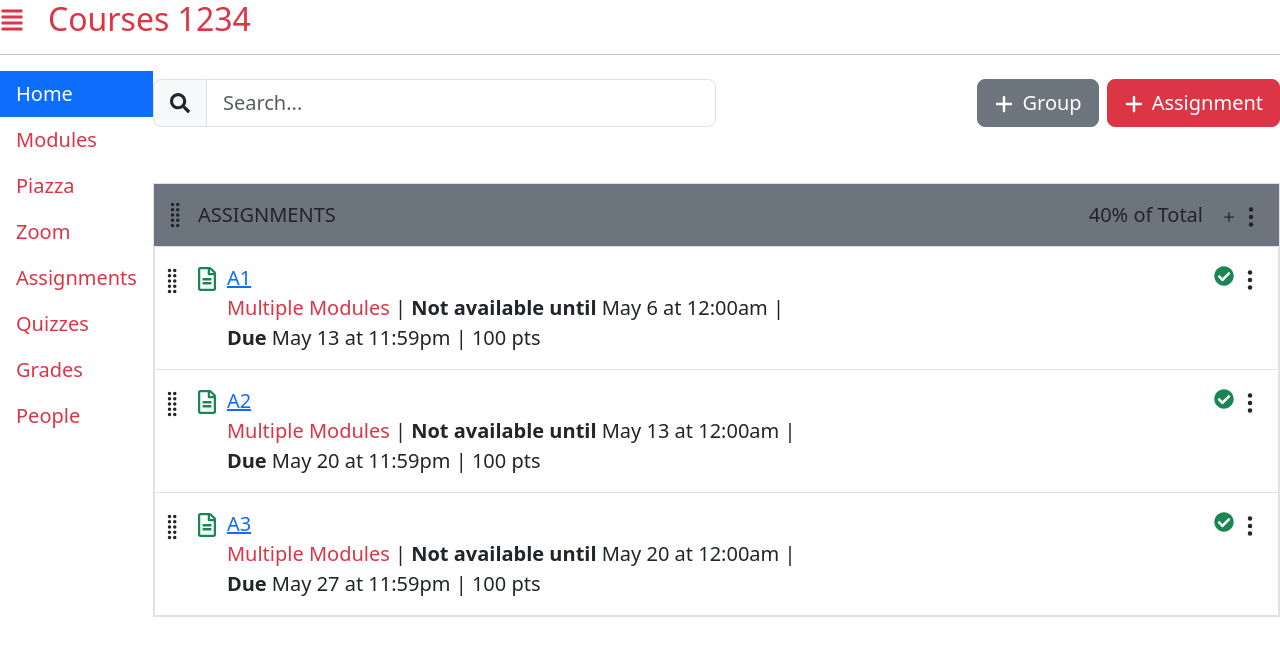
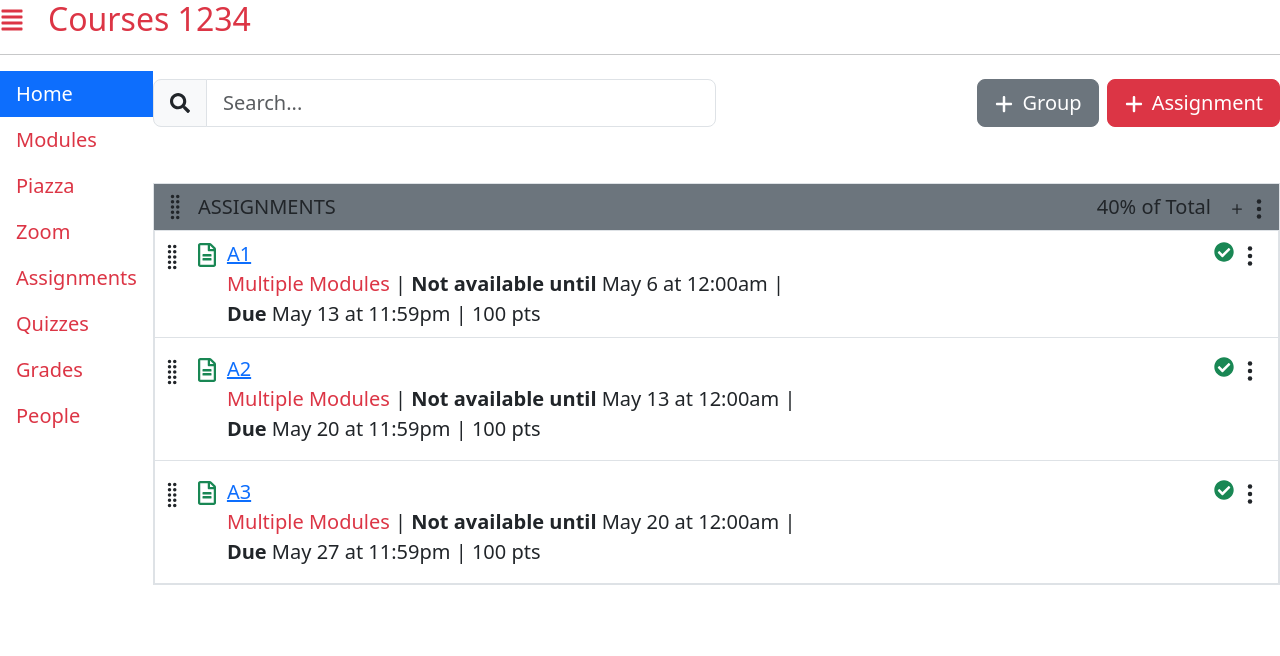
Before and after one commit to teja1412-hub/kambaz-next-js, a Next.js app: page /Courses/1234/Assignments in a window 1280 px wide. Shown: the top 656 px of the page. Built offline with nearby package versions, Linux system fonts and the light colour scheme.

Commit message:
Enhancements according to rubix

```diff
--- a/app/(Kambaz)/Courses/[cid]/Assignments/page.tsx
+++ b/app/(Kambaz)/Courses/[cid]/Assignments/page.tsx
@@ -17,7 +17,7 @@ export default function Assignments() {
         <br />
         <ListGroup className="rounded-0" id="wd-modules">
           <ListGroupItem className="wd-module p-0 mb-5 fs-5 border-gray">
-            <div className="wd-title p-3 ps-2 bg-secondary d-flex justify-content-between align-items-center">
+            <div className="wd-title p-2 ps-2 bg-secondary d-flex justify-content-between align-items-center">
               {/* LEFT side: Icon + Title */}
               <div className="d-flex align-items-center">
                 <BsGripVertical className="me-2 fs-3" />
@@ -27,7 +27,7 @@ export default function Assignments() {
               {/* RIGHT side: 40% box + controls */}
               <div className="d-flex align-items-center">
                 <p
-                  className="wd-rounded-corners-all-around wd-border-thin wd-border-black wd-border-solid wd-padding-fat mb-0 me-3"
+                  className="wd-rounded-corners-all-around wd-border-thin wd-border-black wd-border-solid wd-percentage-box mb-0 me-3"
                   style={{ whiteSpace: "nowrap" }}
                 >
                   40% of Total
@@ -37,7 +37,7 @@ export default function Assignments() {
             </div>
 
             <ListGroup className="wd-lessons rounded-0 ">
-              <ListGroupItem className="wd-lesson p-3 ps-1">
+              <ListGroupItem className="wd-lesson px-3 ps-1">
                 <div className="d-flex justify-content-between align-items-start">
                   <div className="d-flex align-items-start">
                     <BsGripVertical className="me-2 fs-3 mt-1" />
--- a/app/(Kambaz)/styles.css
+++ b/app/(Kambaz)/styles.css
@@ -54,3 +54,9 @@ body * {
 .wd-dashboard-course {
   margin-bottom: 30px;
 }
+.wd-assignment-link{
+  color:black !important;
+}
+.wd-percentage-box{
+  padding: 0rem 0.5rem;
+}
```
Also changed, not shown: app/Labs/Lab2/Float.tsx (+9 -0 lines).
